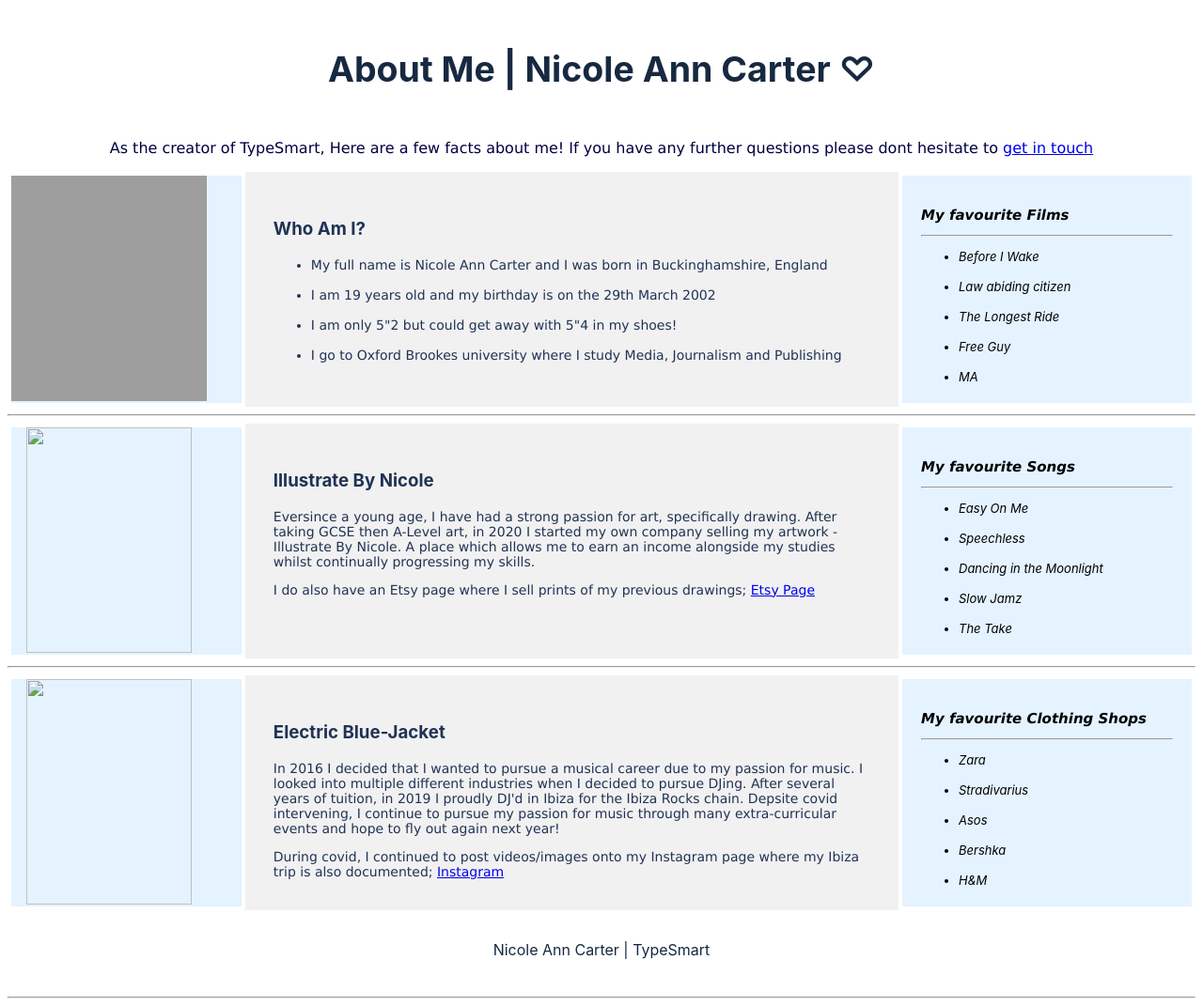
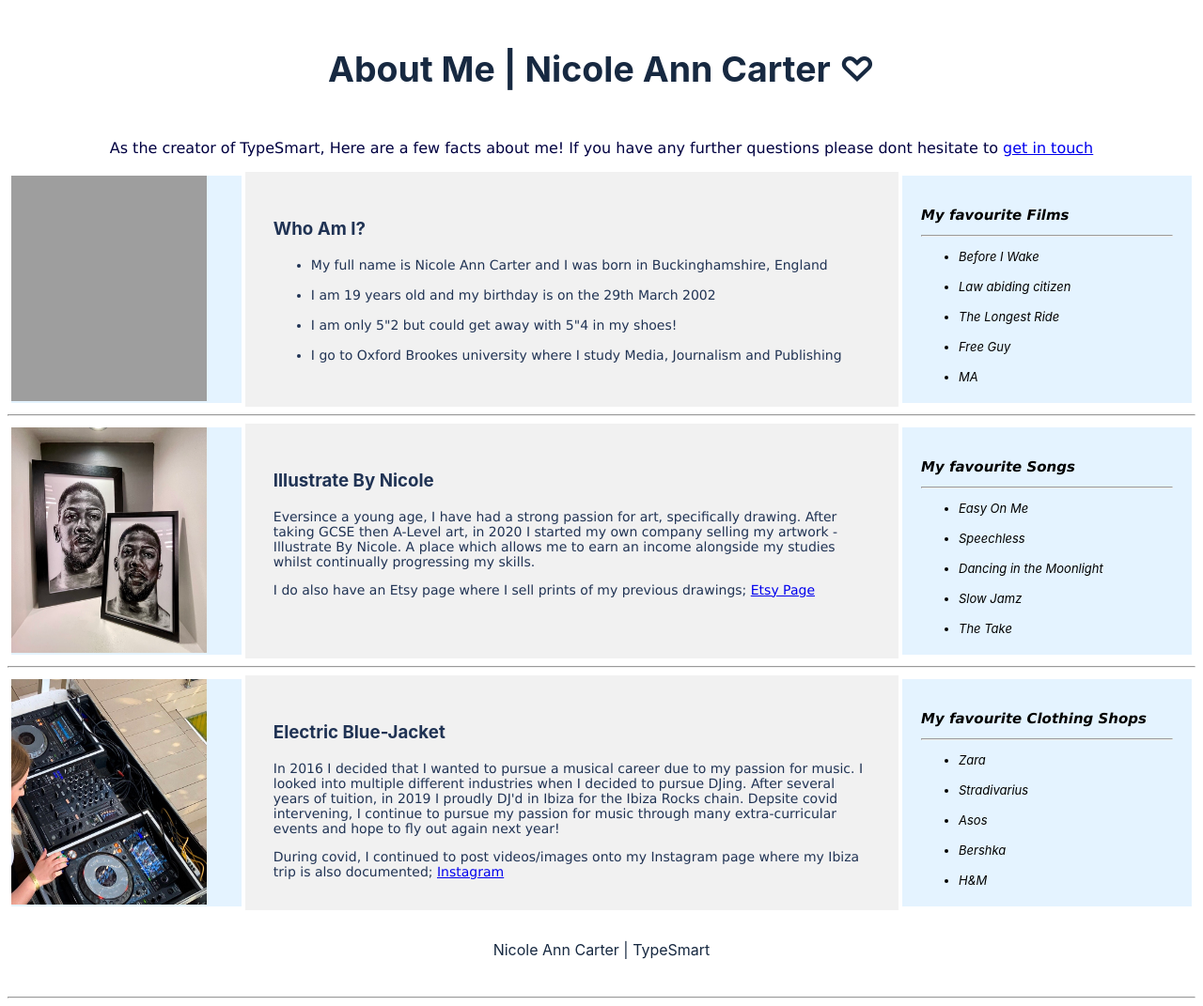
Before and after one commit to nicoleanncarter/typo-design-template, a Jekyll site: the page aboutme/index.html, which Jekyll copies as it is, in a window 1280 px wide. Shown: the whole page at 94% size. Built offline with Jekyll 4.4.1, drawn with Linux system fonts in a browser that asks for light colours; grey boxes are pictures that could not be loaded.

Commit message:
Update index.html

```diff
--- a/aboutme/index.html
+++ b/aboutme/index.html
@@ -52,7 +52,7 @@
 
 <section>
   <nav>
-    <img src="aboutme/Images/AD6A7B7C-A9A7-4C51-9623-3FB62886B1ED_1_105_c.jpeg"/>
+    <img src="images/AD6A7B7C-A9A7-4C51-9623-3FB62886B1ED_1_105_c.jpeg"/>
   </nav>
   <aside>
     <div class="favourites">
@@ -85,7 +85,7 @@
 
 <section>
   <nav>
-    <img src="aboutme/Images/9B15FF5D-7B71-4C62-8DDD-975C6FBCF07E_1_105_c.jpeg"/>
+    <img src="images/9B15FF5D-7B71-4C62-8DDD-975C6FBCF07E_1_105_c.jpeg"/>
   </nav>
    <aside>
     <div class="favourites">
```
